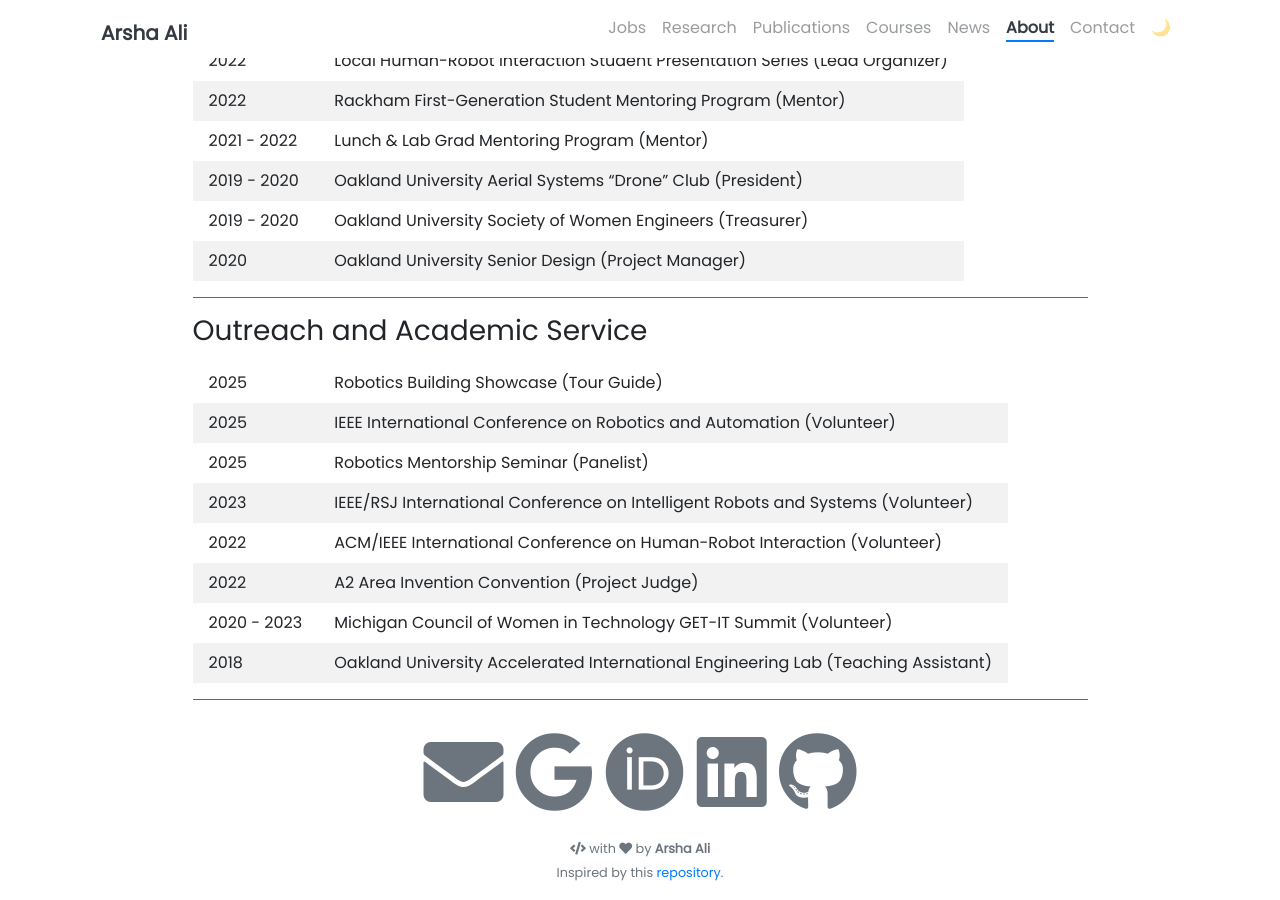
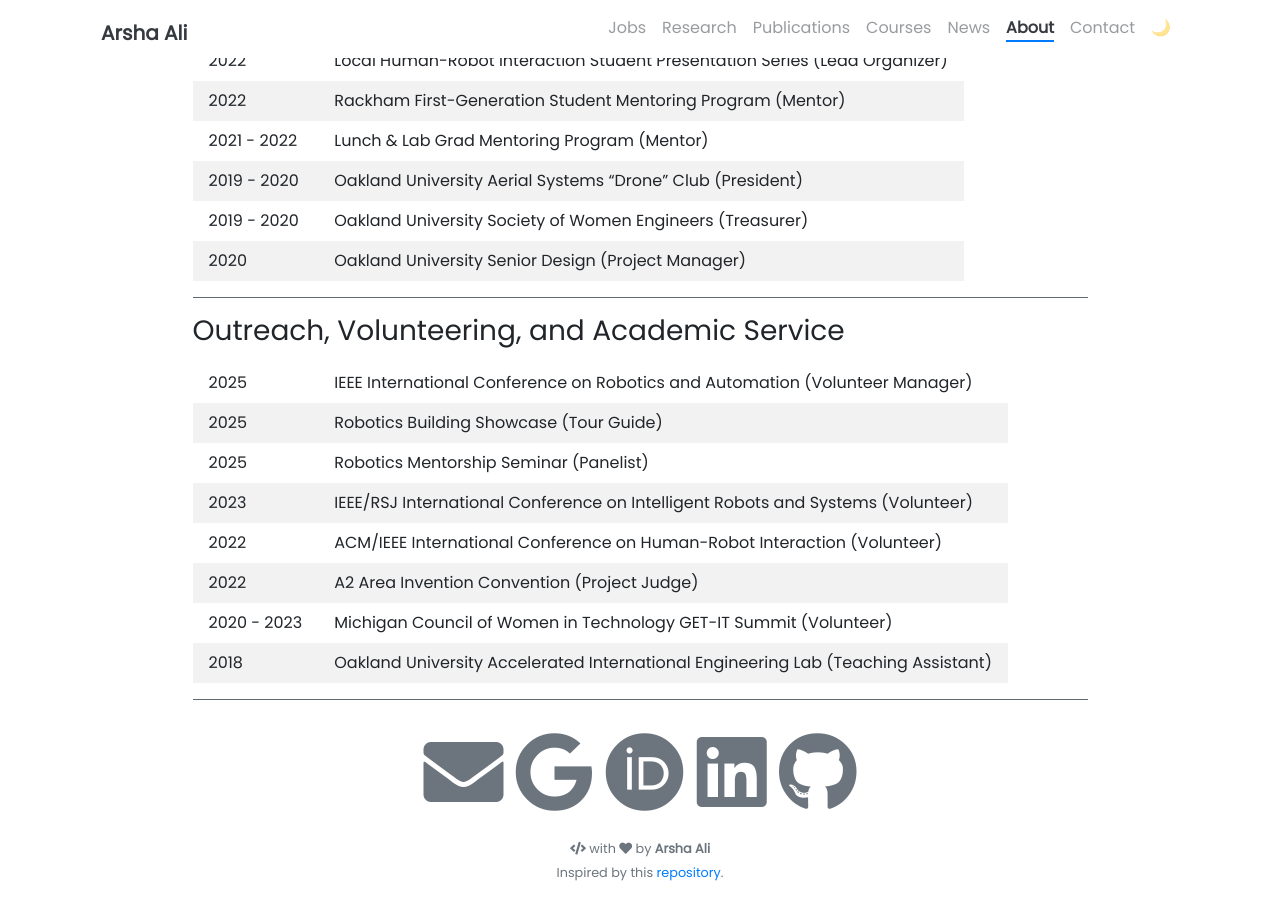
Before and after one commit to arshaali/arshaali.github.io, a Jekyll site: the page built from pages/about.md, in a window 1280 px wide and 900 px high, scrolled down 2740 px. Built offline with Jekyll 4.4.1, drawn with Linux system fonts in a browser that asks for light colours; nearby versions of some CDN libraries.

Commit message:
Update about.md

```diff
--- a/pages/about.md
+++ b/pages/about.md
@@ -105,7 +105,7 @@ td, th {
 
 ---
 
-### Outreach and Academic Service
+### Outreach, Volunteering, and Academic Service
 
 <style>
 td, th {
@@ -113,8 +113,8 @@ td, th {
 }
 </style>
 
+2025       | IEEE International Conference on Robotics and Automation (Volunteer Manager)
 2025       | Robotics Building Showcase (Tour Guide)
-2025       | IEEE International Conference on Robotics and Automation (Volunteer)
 2025       | Robotics Mentorship Seminar (Panelist)
 2023       | IEEE/RSJ International Conference on Intelligent Robots and Systems (Volunteer)
 2022       | ACM/IEEE International Conference on Human-Robot Interaction (Volunteer)
```
